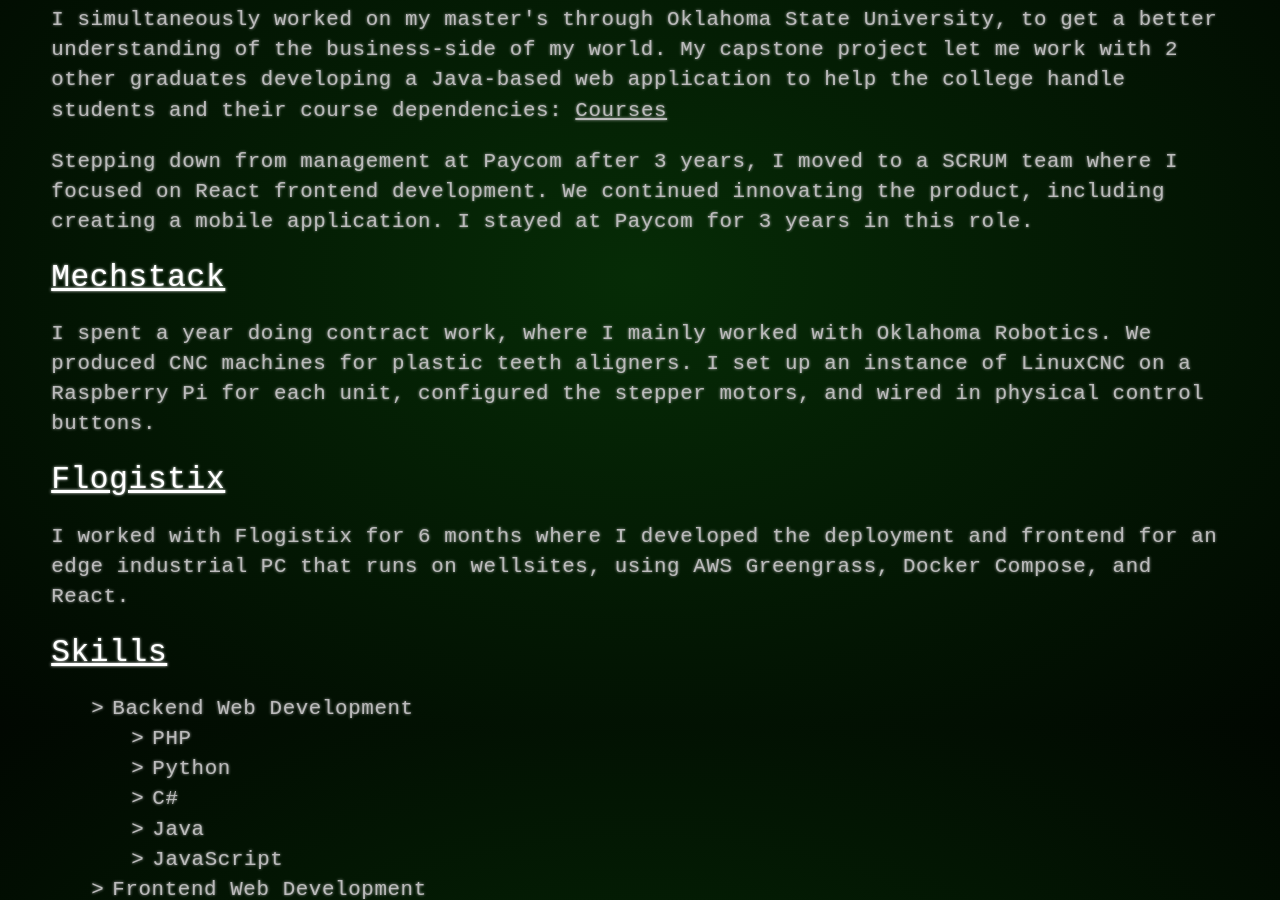
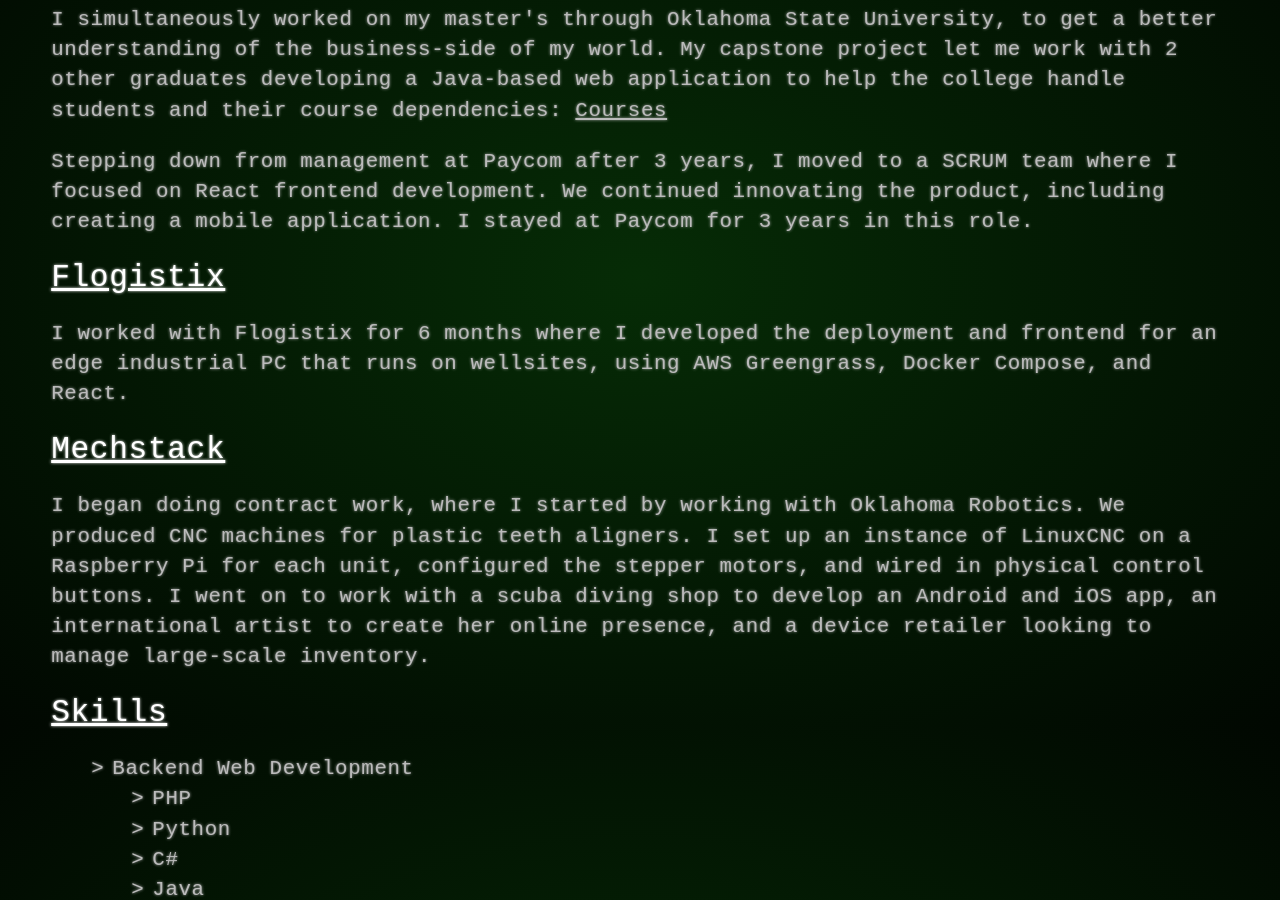
Before and after one commit to smwa/smwa.github.io, a Jekyll site: the page built from Michael/resume.html, in a window 1280 px wide and 900 px high, scrolled down 1073 px. Built offline with Jekyll 4.4.1, drawn with Linux system fonts in a browser that asks for light colours.

Commit message:
Update resume

```diff
--- a/Michael/resume.html
+++ b/Michael/resume.html
@@ -63,19 +63,22 @@
   I stayed at Paycom for 3 years in this role.
 </p>
 
-<h2>Mechstack</h2>
-
-<p>
-  I spent a year doing contract work, where I mainly worked with Oklahoma Robotics.
-  We produced CNC machines for plastic teeth aligners. I set up an instance of LinuxCNC
-  on a Raspberry Pi for each unit, configured the stepper motors, and wired in physical control buttons.
-</p>
-
 <h2>Flogistix</h2>
 
 <p>
   I worked with Flogistix for 6 months where I developed the deployment and frontend
   for an edge industrial PC that runs on wellsites, using AWS Greengrass, Docker Compose, and React.
+</p>
+
+<h2>Mechstack</h2>
+
+<p>
+  I began doing contract work, where I started by working with Oklahoma Robotics.
+  We produced CNC machines for plastic teeth aligners. I set up an instance of LinuxCNC
+  on a Raspberry Pi for each unit, configured the stepper motors, and wired in physical control buttons.
+  I went on to work with a scuba diving shop to develop an Android and iOS app,
+  an international artist to create her online presence,
+  and a device retailer looking to manage large-scale inventory.
 </p>
 
 <h2>Skills</h2>
```
